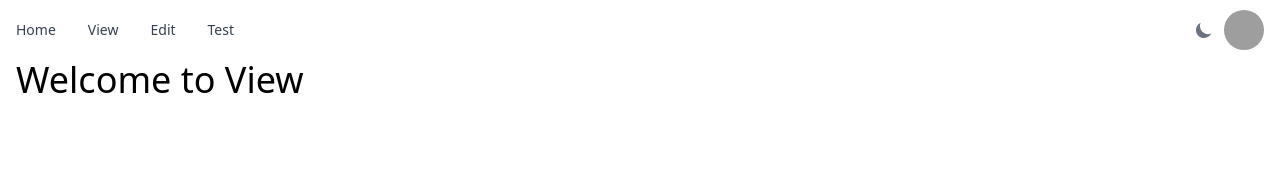
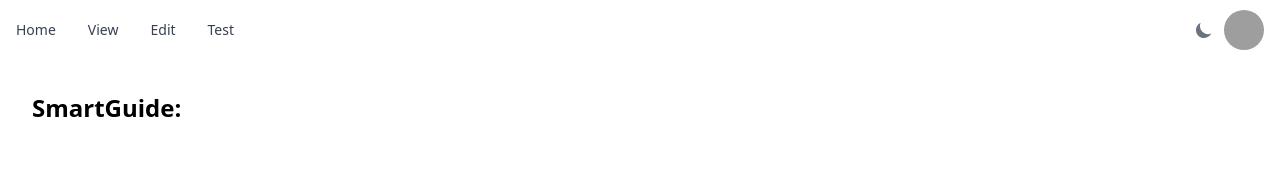
Before and after one commit to Poisonlocket/best_place_2b_baselhack_24, a React (Create React App) app in the folder code/2b-a-frontend-dev/: page /view in a window 1280 px wide. Shown: the top 174 px of the page. Built offline with nearby package versions, Linux system fonts and the light colour scheme; grey boxes are pictures that could not be loaded.

Commit message:
view page name

```diff
--- a/code/2b-a-frontend-dev/src/pages/View.js
+++ b/code/2b-a-frontend-dev/src/pages/View.js
@@ -3,8 +3,8 @@ import CarrouselView from "../components/Carrousel";
 
 const View = () => {
     return (
-        <div className="h-[78vh] mx-4 flex flex-col">
-            <h1 className="mb-4 text-4xl">Welcome to View</h1>
+        <div className="w-full min-h-screen p-8">
+            <h1 className="text-2xl font-bold mb-6">SmartGuide:</h1>
             <div className="flex-grow">
                 <CarrouselView />
             </div>
```
